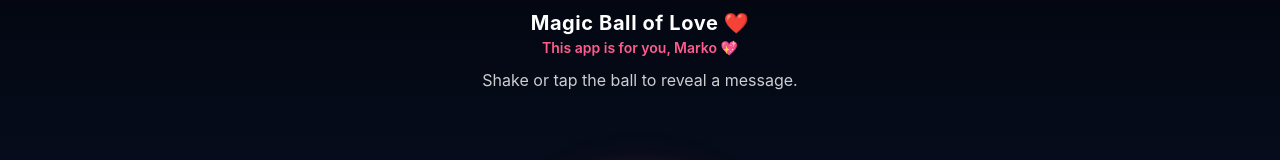
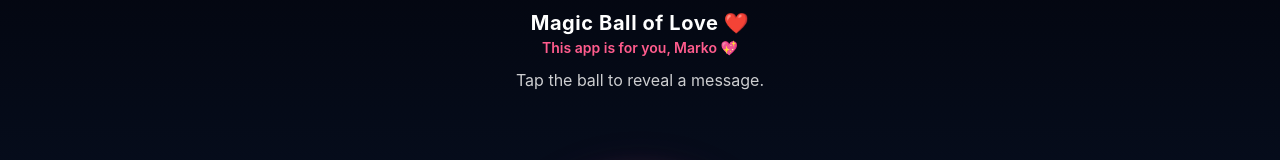
Before and after one commit to saminellahi-ops/love-balls, a plain HTML site: page index.html in a window 1280 px wide. Shown: the part 131-291 px from the top of the page. Drawn offline with Linux system fonts and the light colour scheme.

Commit message:
Update index.html

```diff
--- a/index.html
+++ b/index.html
@@ -65,7 +65,7 @@
   <div class="app" role="application">
     <h1>Magic Ball of Love ❤️</h1>
     <p style="margin-top:-4px;font-size:14px;color:#ff5c8d;font-weight:600;">This app is for you, Marko 💖</p>
-    <p class="lead">Shake or tap the ball to reveal a message.</p>
+    <p class="lead">Tap the ball to reveal a message.</p>
 
     <div class="stage">
       <div class="ball" id="ball" title="Tap or shake">
```
